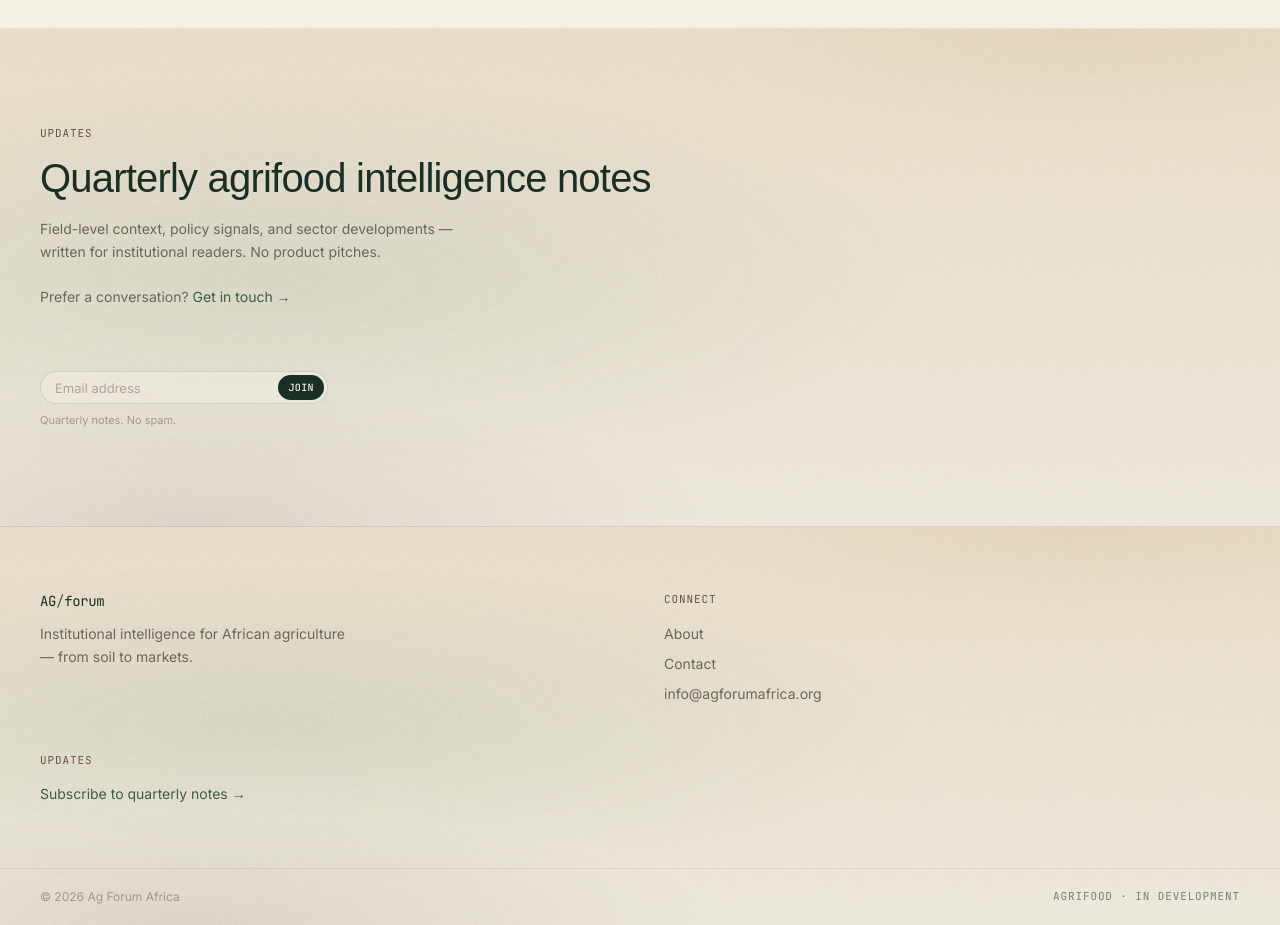
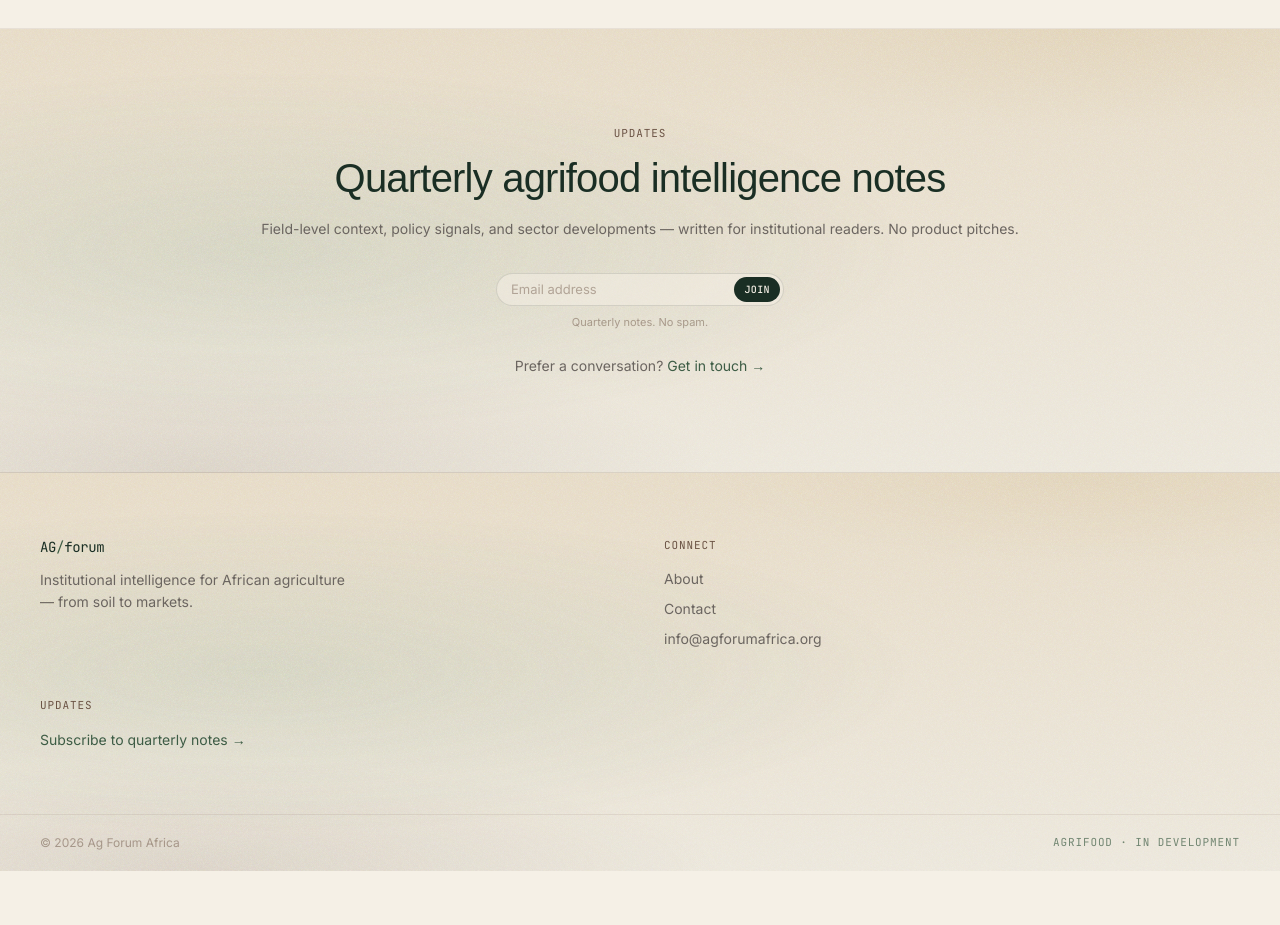
Before and after one commit to Mre-Dennis-Kinuthia/Ag-forum-africa, a Next.js app: page / in a window 1280 px wide. Shown: the part 3640-4565 px from the top of the page. After the commit the page ends 4511 px from the top, so only its background shows below. Built offline with nearby package versions, Linux system fonts and the light colour scheme; a web font is replaced by a local one.

Commit message:
redesign

```diff
--- a/app/page.tsx
+++ b/app/page.tsx
@@ -233,13 +233,13 @@ export default function HomePage() {
 
       <section id="updates" className="scroll-mt-20">
       <GrainGradient variant="earth" className="py-14 sm:py-20 lg:py-24">
-        <div className="container-wide grid lg:grid-cols-[1fr,1.1fr] gap-10 lg:gap-16 items-start">
-          <div>
+        <div className="container-wide max-w-lg mx-auto text-center">
           <p className="text-eyebrow text-soil mb-3">Updates</p>
           <h2 className="heading-h2 text-xl sm:text-2xl mb-4">Quarterly agrifood intelligence notes</h2>
-            <p className="text-sm text-muted leading-relaxed max-w-md">
+          <p className="text-sm text-muted leading-relaxed">
             Field-level context, policy signals, and sector developments — written for institutional readers. No product pitches.
           </p>
+          <NewsletterSignup centered className="mt-8" />
           <p className="text-sm text-muted mt-6">
             Prefer a conversation?{" "}
             <Link href="/contact" className="text-field hover:text-forest transition-colors">
@@ -247,8 +247,6 @@ export default function HomePage() {
             </Link>
           </p>
         </div>
-          <NewsletterSignup />
-        </div>
       </GrainGradient>
       </section>
     </div>
--- a/components/newsletter-signup.tsx
+++ b/components/newsletter-signup.tsx
@@ -4,10 +4,11 @@ import { useState } from "react"
 
 interface NewsletterSignupProps {
   variant?: "light" | "dark"
+  centered?: boolean
   className?: string
 }
 
-export function NewsletterSignup({ variant = "light", className = "" }: NewsletterSignupProps) {
+export function NewsletterSignup({ variant = "light", centered = false, className = "" }: NewsletterSignupProps) {
   const [email, setEmail] = useState("")
   const [status, setStatus] = useState<"idle" | "loading" | "success" | "error">("idle")
   const [message, setMessage] = useState("")
@@ -44,15 +45,18 @@ export function NewsletterSignup({ variant = "light", className = "" }: Newslett
 
   if (status === "success") {
     return (
-      <div className={className}>
+      <div className={`${centered ? "text-center" : ""} ${className}`}>
         <p className={`text-xs ${isDark ? "text-loam/60" : "text-muted"}`}>{message}</p>
       </div>
     )
   }
 
   return (
-    <form onSubmit={handleSubmit} className={`space-y-2 ${className}`}>
-      <div className={`newsletter-form ${isDark ? "newsletter-form--dark" : ""}`}>
+    <form
+      onSubmit={handleSubmit}
+      className={`space-y-2 ${centered ? "flex flex-col items-center text-center" : ""} ${className}`}
+    >
+      <div className={`newsletter-form ${isDark ? "newsletter-form--dark" : ""} ${centered ? "mx-auto" : ""}`}>
         <input
           type="email"
           name="email"
```
Lines whose indentation alone changed are shown as unchanged.
